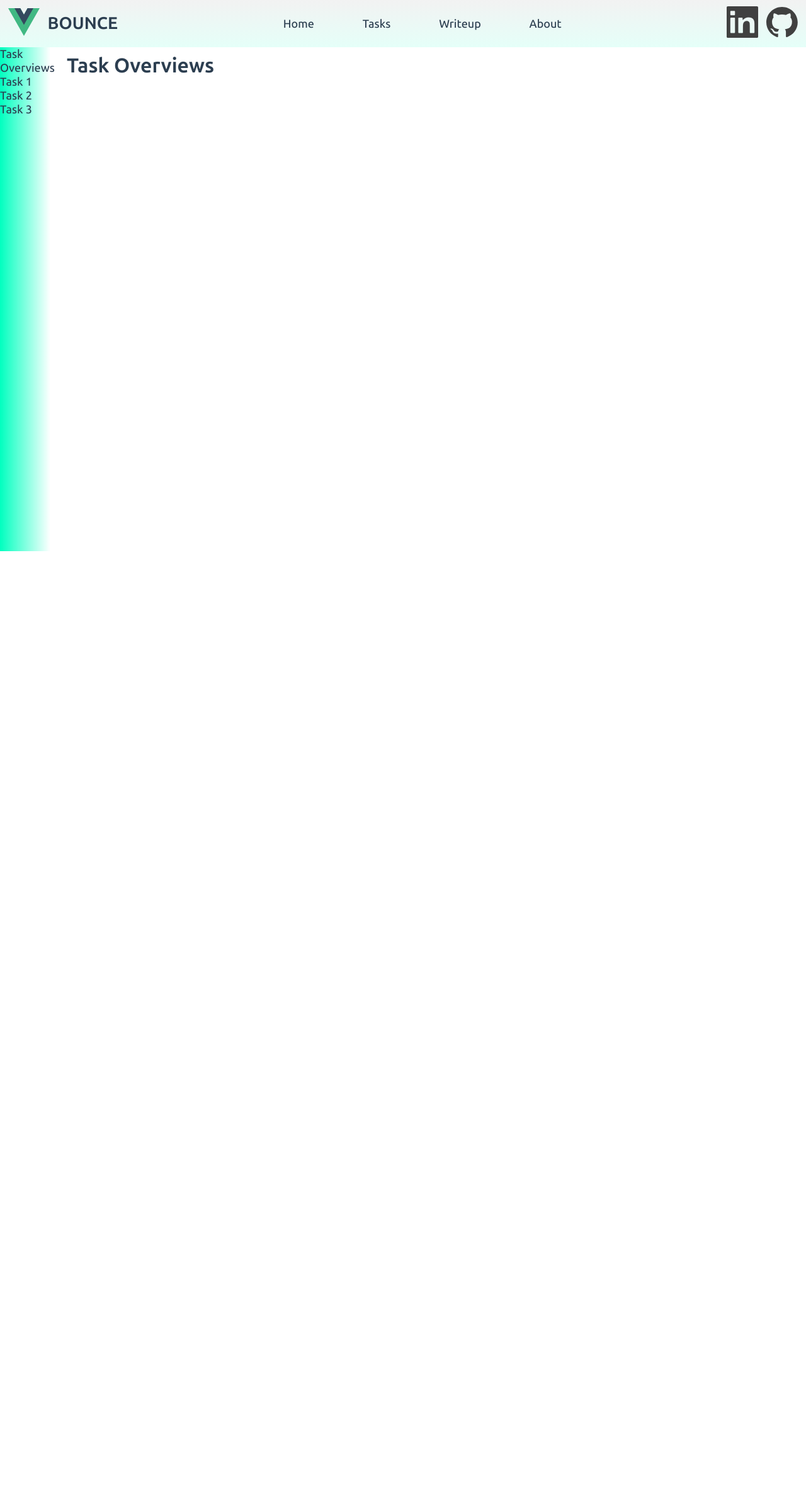
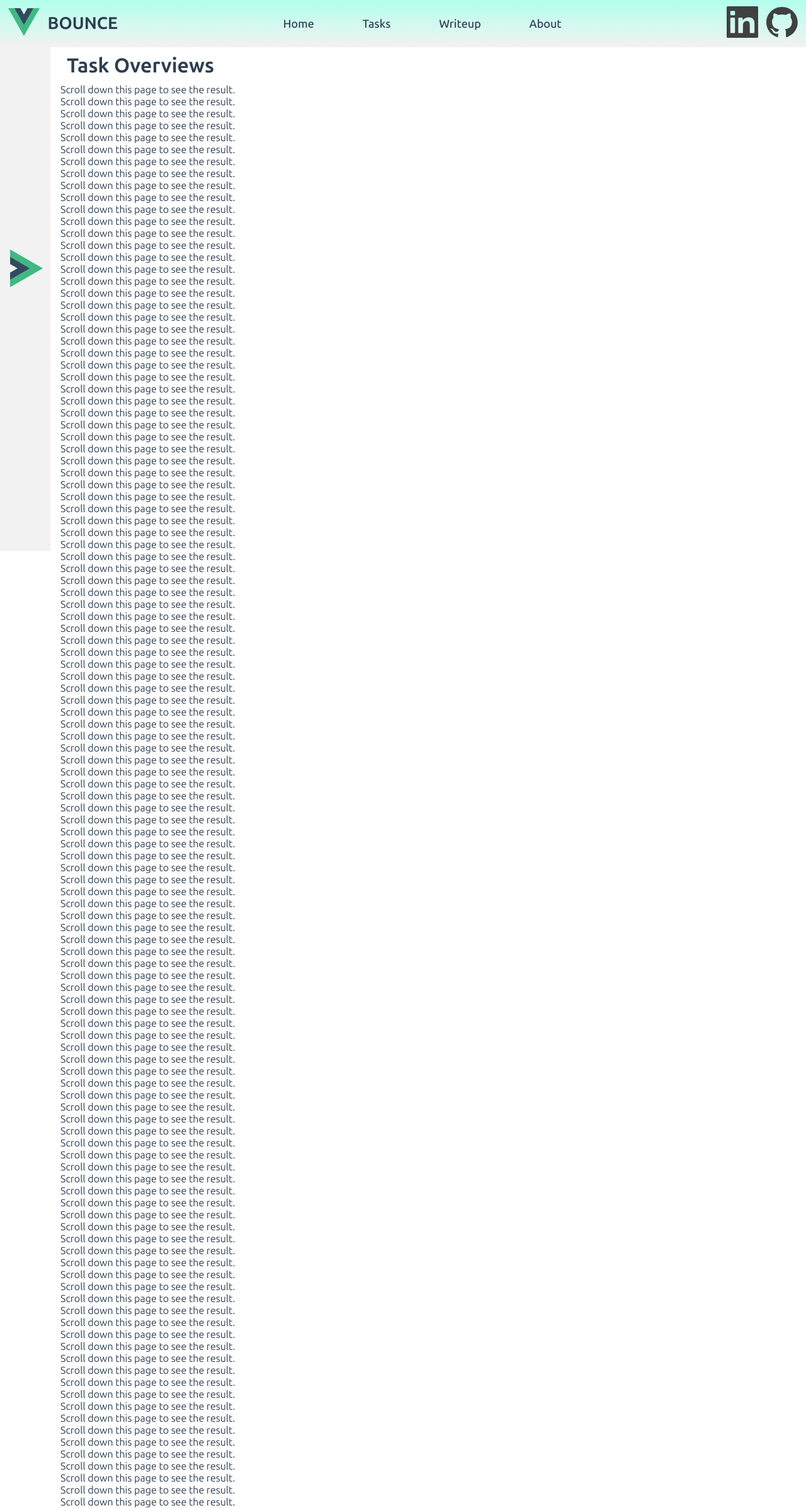
Before and after one commit to k-wadkar/BPHO-CC24, a Vue app in the folder Kinematics Modelling Website/: page /tasks/overview in a window 1280 px wide. Shown: the whole page at 63% size. Before the commit the page ends 800 px from the top, so only its background shows below. Built offline with nearby package versions, Linux system fonts and the light colour scheme.

Commit message:
Jump to top button added. Sidebar improved (WIP).

```diff
--- a/Kinematics Modelling Website/src/components/Navbar.vue
+++ b/Kinematics Modelling Website/src/components/Navbar.vue
@@ -1,8 +1,27 @@
 <script setup lang="ts">
 import { RouterLink } from 'vue-router'
+import { ref } from 'vue'
+
+let classHolder = ref('hidden')
+
+var myScrollFunc = function () {
+  var y = window.scrollY
+  if (y >= 75) {
+    classHolder.value = 'showing'
+  } else {
+    classHolder.value = 'hidden'
+  }
+}
+
+window.addEventListener('scroll', myScrollFunc)
 </script>
 
 <template>
+  <a href="#top">
+    <img src="..\assets\logo.svg" width="60rem" id="jump-Arrow" :class="classHolder" />
+  </a>
+
+  <a id="top">
     <nav class="nav-Container">
       <!-- Contains website icon and title (which link to the homepage) -->
       <div class="nav-Left">
@@ -21,7 +40,9 @@ import { RouterLink } from 'vue-router'
           <RouterLink :to="{ name: 'home' }"><span class="nav-text">Home</span></RouterLink>
         </li>
         <li class="nav-Item">
-        <RouterLink :to="{ name: 'taskOverviews' }"><span class="nav-text">Tasks</span></RouterLink>
+          <RouterLink :to="{ name: 'taskOverviews' }"
+            ><span class="nav-text">Tasks</span></RouterLink
+          >
         </li>
         <li class="nav-Item">
           <RouterLink :to="{ name: 'writeup' }"><span class="nav-text">Writeup</span></RouterLink>
@@ -42,14 +63,38 @@ import { RouterLink } from 'vue-router'
         </a>
       </div>
     </nav>
+  </a>
 </template>
 
 <style scoped>
 @import '../assets/base.css';
 
+#jump-Arrow {
+  position: fixed;
+  transform: rotate(180deg);
+  margin-left: 10px;
+  margin-top: 12px;
+  transition:
+    opacity 0.5s,
+    visibility 0.5s;
+}
+
+.hidden {
+  visibility: hidden;
+  opacity: 0;
+}
+.showing {
+  visibility: visible;
+  opacity: 1;
+}
+
 /* Customisations for the whole navbar */
 .nav-Container {
-  background-image: linear-gradient(to top, rgba(0, 255, 191, 0.1), var(--color-background-mute));
+  background-image: linear-gradient(
+    to bottom,
+    rgba(0, 255, 191, 0.3),
+    var(--color-background-mute)
+  );
   display: flex;
   justify-content: space-around;
   align-items: center;
--- a/Kinematics Modelling Website/src/components/SideBar.vue
+++ b/Kinematics Modelling Website/src/components/SideBar.vue
@@ -1,25 +1,37 @@
 <script setup lang="ts">
 import { RouterLink } from 'vue-router'
+import { ref } from 'vue'
+
+let dynamicClass = ref('collapsed')
+
+function switchClass() {
+  if (dynamicClass.value == 'collapsed') {
+    dynamicClass.value = 'expanded'
+  } else {
+    dynamicClass.value = 'collapsed'
+  }
+}
 </script>
 
 <template>
-  <nav>
-    <ul class="side-Links">
+  <nav :class="dynamicClass">
+    <ul>
       <li class="side-Item">
         <RouterLink :to="{ name: 'taskOverviews' }">
           <span class="side-text">Task Overviews</span>
         </RouterLink>
       </li>
       <li class="side-Item">
-        <RouterLink :to="{ name: 'task1' }"><span class="side-text">Task 1</span></RouterLink>
+        <RouterLink :to="{ name: 'task1' }">Task 1</RouterLink>
       </li>
       <li class="side-Item">
-        <RouterLink :to="{ name: 'task2' }"><span class="side-text">Task 2</span></RouterLink>
+        <RouterLink :to="{ name: 'task2' }">Task 2</RouterLink>
       </li>
       <li class="side-Item">
-        <RouterLink :to="{ name: 'task3' }"><span class="side-text">Task 3</span></RouterLink>
+        <RouterLink :to="{ name: 'task3' }">Task 3</RouterLink>
       </li>
     </ul>
+    <img src="..\assets\logo.svg" width="60rem" id="collapse-Arrow" @click="switchClass()" />
   </nav>
 </template>
 
@@ -27,9 +39,49 @@ import { RouterLink } from 'vue-router'
 nav {
   margin: 0px;
   padding: 0;
-  width: 5rem;
   height: 100vh;
   position: fixed;
-  background-image: linear-gradient(to left, rgba(0, 255, 191, 0), rgb(0, 255, 191));
+  background-color: var(--color-background-mute);
+  transition: all 0.3s ease 0s;
+
+  display: flex;
+  flex-direction: row;
+  justify-content: space-between;
+  align-items: center;
+}
+
+#collapse-Arrow {
+  transition: all 0.3s ease 0s;
+  position: fixed;
+  top: 50%;
+  transform: translate(-50%, -50%);
+}
+
+.collapsed {
+  width: 5rem;
+}
+.collapsed ul {
+  display: none;
+}
+.collapsed #collapse-Arrow {
+  transform: rotate(270deg);
+  margin-left: 0.75rem;
+}
+
+.expanded {
+  width: 15rem;
+}
+.expanded ul {
+  display: block;
+  background-color: black;
+  display: flex;
+  flex-direction: column;
+  align-items: center;
+  /* gap: 20vh; */
+  list-style: none;
+}
+.expanded #collapse-Arrow {
+  transform: rotate(90deg);
+  margin-left: 11rem;
 }
 </style>
--- a/Kinematics Modelling Website/src/views/HomeView.vue
+++ b/Kinematics Modelling Website/src/views/HomeView.vue
@@ -3,7 +3,6 @@
 
   <h2>Todo List:</h2>
   <ol>
-    <li>Find linkedIn and github logos for light mode and add relevant css to switch</li>
     <li>Make layout responsive</li>
     <li>Finish sidebar</li>
     <li>Create website logo</li>
--- a/Kinematics Modelling Website/src/views/tasks/TaskOverviews.vue
+++ b/Kinematics Modelling Website/src/views/tasks/TaskOverviews.vue
@@ -1,3 +1,138 @@
 <template>
   <h1 style="padding: 10px">Task Overviews</h1>
+
+  <p>Scroll down this page to see the result.</p>
+  <p>Scroll down this page to see the result.</p>
+  <p>Scroll down this page to see the result.</p>
+  <p>Scroll down this page to see the result.</p>
+  <p>Scroll down this page to see the result.</p>
+  <p>Scroll down this page to see the result.</p>
+  <p>Scroll down this page to see the result.</p>
+  <p>Scroll down this page to see the result.</p>
+  <p>Scroll down this page to see the result.</p>
+  <p>Scroll down this page to see the result.</p>
+  <p>Scroll down this page to see the result.</p>
+  <p>Scroll down this page to see the result.</p>
+  <p>Scroll down this page to see the result.</p>
+  <p>Scroll down this page to see the result.</p>
+
+  <p>Scroll down this page to see the result.</p>
+  <p>Scroll down this page to see the result.</p>
+  <p>Scroll down this page to see the result.</p>
+  <p>Scroll down this page to see the result.</p>
+  <p>Scroll down this page to see the result.</p>
+  <p>Scroll down this page to see the result.</p>
+  <p>Scroll down this page to see the result.</p>
+
+  <p>Scroll down this page to see the result.</p>
+  <p>Scroll down this page to see the result.</p>
+  <p>Scroll down this page to see the result.</p>
+  <p>Scroll down this page to see the result.</p>
+  <p>Scroll down this page to see the result.</p>
+  <p>Scroll down this page to see the result.</p>
+  <p>Scroll down this page to see the result.</p>
+
+  <p>Scroll down this page to see the result.</p>
+  <p>Scroll down this page to see the result.</p>
+  <p>Scroll down this page to see the result.</p>
+  <p>Scroll down this page to see the result.</p>
+  <p>Scroll down this page to see the result.</p>
+  <p>Scroll down this page to see the result.</p>
+  <p>Scroll down this page to see the result.</p>
+
+  <p>Scroll down this page to see the result.</p>
+  <p>Scroll down this page to see the result.</p>
+  <p>Scroll down this page to see the result.</p>
+  <p>Scroll down this page to see the result.</p>
+  <p>Scroll down this page to see the result.</p>
+  <p>Scroll down this page to see the result.</p>
+  <p>Scroll down this page to see the result.</p>
+
+  <p>Scroll down this page to see the result.</p>
+  <p>Scroll down this page to see the result.</p>
+  <p>Scroll down this page to see the result.</p>
+  <p>Scroll down this page to see the result.</p>
+  <p>Scroll down this page to see the result.</p>
+  <p>Scroll down this page to see the result.</p>
+  <p>Scroll down this page to see the result.</p>
+
+  <p>Scroll down this page to see the result.</p>
+  <p>Scroll down this page to see the result.</p>
+  <p>Scroll down this page to see the result.</p>
+  <p>Scroll down this page to see the result.</p>
+  <p>Scroll down this page to see the result.</p>
+  <p>Scroll down this page to see the result.</p>
+  <p>Scroll down this page to see the result.</p>
+
+  <p>Scroll down this page to see the result.</p>
+  <p>Scroll down this page to see the result.</p>
+  <p>Scroll down this page to see the result.</p>
+  <p>Scroll down this page to see the result.</p>
+  <p>Scroll down this page to see the result.</p>
+  <p>Scroll down this page to see the result.</p>
+  <p>Scroll down this page to see the result.</p>
+
+  <p>Scroll down this page to see the result.</p>
+  <p>Scroll down this page to see the result.</p>
+  <p>Scroll down this page to see the result.</p>
+  <p>Scroll down this page to see the result.</p>
+  <p>Scroll down this page to see the result.</p>
+  <p>Scroll down this page to see the result.</p>
+  <p>Scroll down this page to see the result.</p>
+
+  <p>Scroll down this page to see the result.</p>
+  <p>Scroll down this page to see the result.</p>
+  <p>Scroll down this page to see the result.</p>
+  <p>Scroll down this page to see the result.</p>
+  <p>Scroll down this page to see the result.</p>
+  <p>Scroll down this page to see the result.</p>
+  <p>Scroll down this page to see the result.</p>
+
+  <p>Scroll down this page to see the result.</p>
+  <p>Scroll down this page to see the result.</p>
+  <p>Scroll down this page to see the result.</p>
+  <p>Scroll down this page to see the result.</p>
+  <p>Scroll down this page to see the result.</p>
+  <p>Scroll down this page to see the result.</p>
+  <p>Scroll down this page to see the result.</p>
+
+  <p>Scroll down this page to see the result.</p>
+  <p>Scroll down this page to see the result.</p>
+  <p>Scroll down this page to see the result.</p>
+  <p>Scroll down this page to see the result.</p>
+  <p>Scroll down this page to see the result.</p>
+  <p>Scroll down this page to see the result.</p>
+  <p>Scroll down this page to see the result.</p>
+
+  <p>Scroll down this page to see the result.</p>
+  <p>Scroll down this page to see the result.</p>
+  <p>Scroll down this page to see the result.</p>
+  <p>Scroll down this page to see the result.</p>
+  <p>Scroll down this page to see the result.</p>
+  <p>Scroll down this page to see the result.</p>
+  <p>Scroll down this page to see the result.</p>
+
+  <p>Scroll down this page to see the result.</p>
+  <p>Scroll down this page to see the result.</p>
+  <p>Scroll down this page to see the result.</p>
+  <p>Scroll down this page to see the result.</p>
+  <p>Scroll down this page to see the result.</p>
+  <p>Scroll down this page to see the result.</p>
+  <p>Scroll down this page to see the result.</p>
+
+  <p>Scroll down this page to see the result.</p>
+  <p>Scroll down this page to see the result.</p>
+  <p>Scroll down this page to see the result.</p>
+  <p>Scroll down this page to see the result.</p>
+  <p>Scroll down this page to see the result.</p>
+  <p>Scroll down this page to see the result.</p>
+  <p>Scroll down this page to see the result.</p>
+
+  <p>Scroll down this page to see the result.</p>
+  <p>Scroll down this page to see the result.</p>
+  <p>Scroll down this page to see the result.</p>
+  <p>Scroll down this page to see the result.</p>
+  <p>Scroll down this page to see the result.</p>
+  <p>Scroll down this page to see the result.</p>
+  <p>Scroll down this page to see the result.</p>
 </template>
```
Lines whose indentation alone changed are shown as unchanged.
